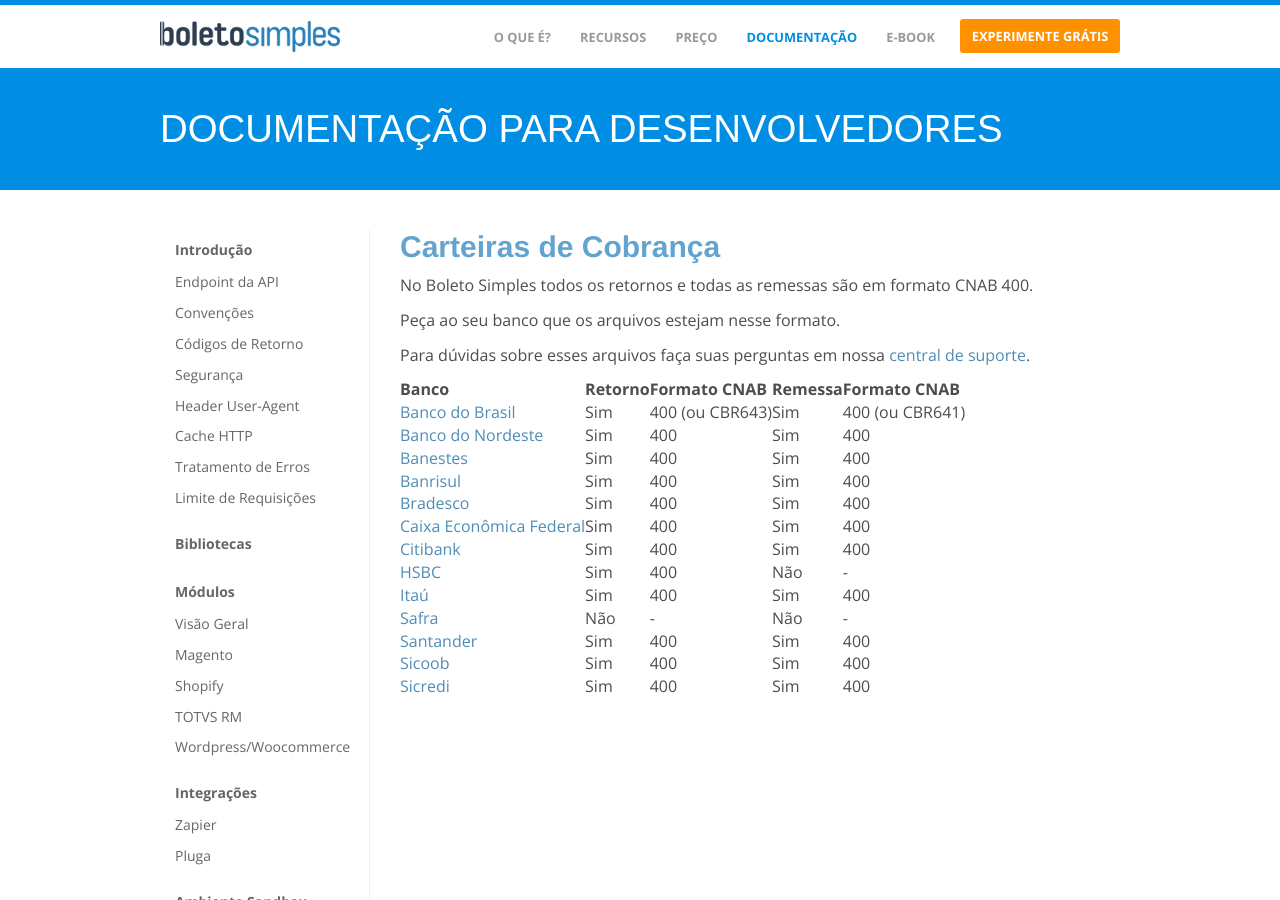
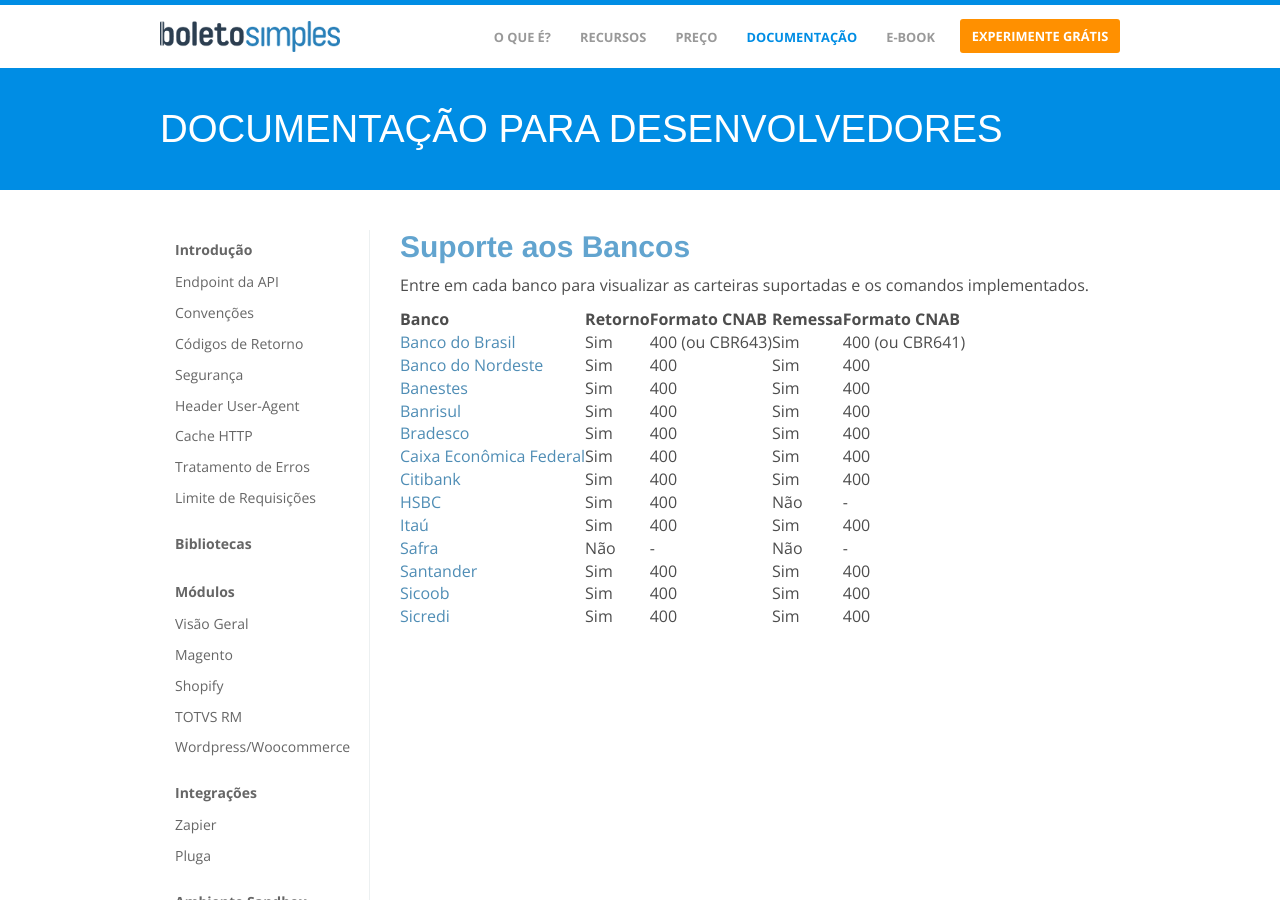
Before and after one commit to BoletoSimples/boletosimples-docs, a Jekyll site: the page built from bank_contracts.markdown, in a window 1280 px wide and 900 px high. Built offline with Jekyll 4.4.1, drawn with Linux system fonts in a browser that asks for light colours; some of the changed text lies outside the part shown.

Commit message:
fix bank contracts title and text

```diff
--- a/_includes/sidemenu.html
+++ b/_includes/sidemenu.html
@@ -137,7 +137,7 @@
     </ul>
   </li>
   <li class="{% if page.url == '/bank_contracts/' %}active{% endif %}">
-    <a class="main-link" href="/bank_contracts" title="Carteiras de Cobrança">Carteiras de Cobrança</a>
+    <a class="main-link" href="/bank_contracts" title="Suporte aos Bancos">Suporte aos Bancos</a>
     <ul class="subnav">
       <li {% if page.url == '/bank_contracts/bb/' %}class="active"{% endif %}>
         <a href="/bank_contracts/bb" title="Banco do Brasil">Banco do Brasil</a>
--- a/bank_contracts.markdown
+++ b/bank_contracts.markdown
@@ -5,14 +5,9 @@ layout: pt
 en: "/en/bank_contracts"
 ---
 
-## Carteiras de Cobrança
+## Suporte aos Bancos
 
-No Boleto Simples todos os retornos e todas as remessas são em formato CNAB 400.
-
-Peça ao seu banco que os arquivos estejam nesse formato.
-
-Para dúvidas sobre esses arquivos faça suas perguntas em nossa [central de suporte](http://suporte.boletosimples.com.br).
-
+Entre em cada banco para visualizar as carteiras suportadas e os comandos implementados.
 
 | Banco                                          | Retorno | Formato CNAB | Remessa | Formato CNAB
 | ---------------------------------------------- | ------- | ------------ | ------- | ------------
```
